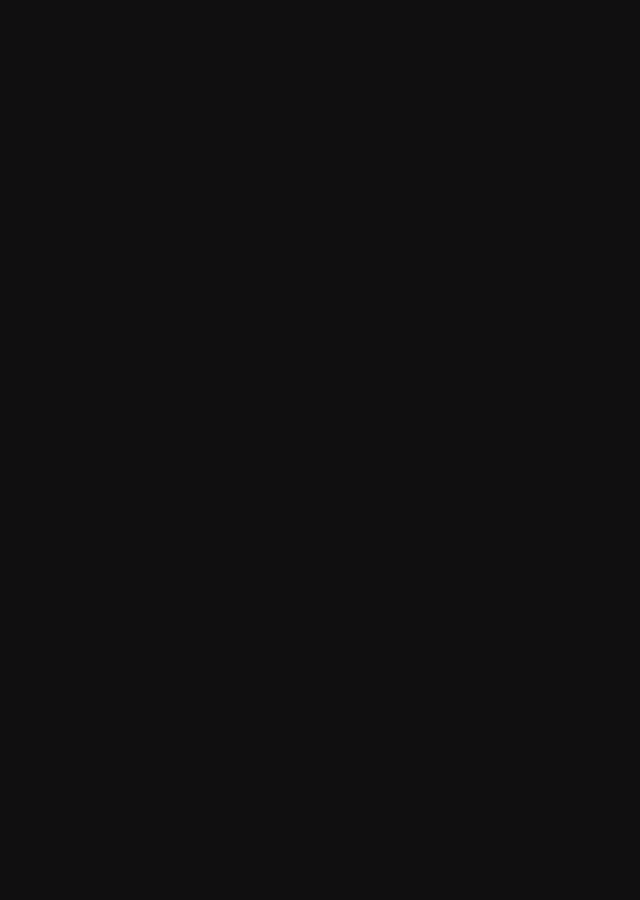
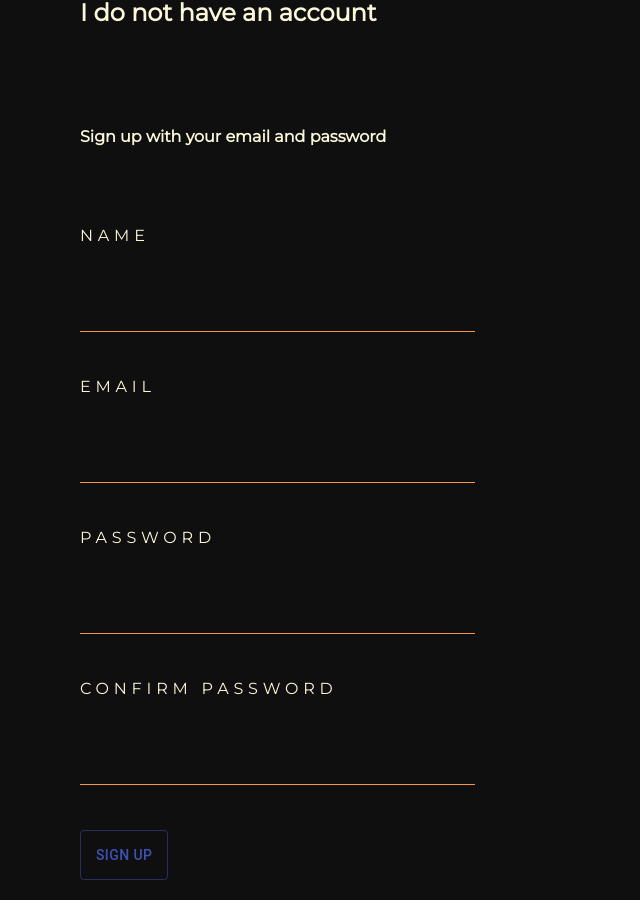
Before and after one commit to komfysach/tjl, a React (Create React App) app: page /signin in a window 1280 px wide. Shown: the part 857-1757 px from the top of the page, without its empty margins (0-640 px from the left). Before the commit the page ends 800 px from the top, so only its background shows below. Built offline with nearby package versions, Linux system fonts and the light colour scheme; no server answers.

Commit message:
added sign up form

```diff
--- a/src/App.js
+++ b/src/App.js
@@ -14,18 +14,26 @@
     this.state = {
       currentUser: null
     }
-
-
   }
 
   unsubscribeFromAuth = null
 
   componentDidMount() {
-    this.unsubscribeFromAuth = auth.onAuthStateChanged(async user => {
-      createUserProfileDocument(user);
+    this.unsubscribeFromAuth = auth.onAuthStateChanged(async userAuth => {
+      if (userAuth) {
+        const userRef = await createUserProfileDocument(userAuth);
 
-      console.log(user);
-    })
+        userRef.onSnapshot(snapShot => {
+          this.setState({
+            currentUser: {
+              id: snapShot.id,
+              ...snapShot.data()
+            }
+          });
+        });
+      }
+      this.setState({ currentUser: userAuth });
+    });
   }
 
   componentWillUnmount() {
--- a/src/components/sign-in/sign-in.styles.scss
+++ b/src/components/sign-in/sign-in.styles.scss
@@ -1,6 +1,6 @@
 .sign-in {
     justify-content: space-between;
-    width: 30vw;
+    width: 380px;
     display: flex;
     flex-direction: column;
 }
--- /dev/null
+++ b/src/components/sign-up/sign-up.component.jsx
@@ -0,0 +1,106 @@
+import React from 'react';
+
+import FormInput from '../../components/form-input/form-input.component';
+import Button from '@material-ui/core/Button';
+
+import { auth, createUserProfileDocument } from '../../firebase/firebase.utils';
+
+import './sign-up.styles.scss';
+
+class SignUp extends React.Component {
+    constructor() {
+        super();
+
+        this.state = {
+            displayName: '',
+            email: '',
+            password: '',
+            confirmPassword: ''
+        }
+    }
+
+    handleChange = async e => {
+        // e.preventDefault();
+
+        const { name, value } = e.target;
+
+        this.setState({ [name]: value });
+
+
+    }
+
+    handleSubmit = async e => {
+        e.preventDefault();
+
+        const { displayName, email, password, confirmPassword } = this.state;
+
+        if (password !== confirmPassword) {
+            alert('passwords do no match');
+            return;
+        }
+
+        try {
+
+            const { user } = await auth.createUserWithEmailAndPassword(email, password);
+
+            await createUserProfileDocument(user, { displayName });
+
+            this.setState({
+                displayName: '',
+                email: '',
+                password: '',
+                confirmPassword: ''
+            })
+
+        } catch (error) {
+            console.error(error);
+
+        }
+
+    }
+
+    render() {
+        const { displayName, email, password, confirmPassword } = this.state;
+        return (
+            <div className='sign-up'>
+                <h2 className='h2'> I do not have an account </h2>
+                <span className="span">Sign up with your email and password</span>
+                <form onSubmit={this.handleSubmit}>
+                    <label className="label">Name</label>
+                    <FormInput
+                        name='displayName'
+                        type='text'
+                        default value={displayName}
+                        handleChange={this.handleChange}
+                    />
+                    <label className="label">Email</label>
+                    <FormInput
+                        name='email'
+                        type='email'
+                        default value={email}
+                        handleChange={this.handleChange}
+                    />
+                    <label className="label">Password</label>
+                    <FormInput
+                        name='password'
+                        type='password'
+                        default value={password}
+                        handleChange={this.handleChange}
+                    />
+                    <label className="label">Confirm Password</label>
+                    <FormInput
+                        name='password'
+                        type='confirmPassword'
+                        default value={confirmPassword}
+                        handleChange={this.handleChange}
+                    />
+                    <div className="buttons">
+                        <Button className="btn" variant="outlined" color="primary" type='submit' value='Submit Form'> Sign Up </Button>
+                    </div>
+                </form>
+            </div>
+        )
+    }
+}
+
+export default SignUp;
--- /dev/null
+++ b/src/components/sign-up/sign-up.styles.scss
@@ -0,0 +1,52 @@
+    .sign-up {
+        display: flex;
+        flex-direction: column;
+        width: 380px;
+    }
+
+    .h2 {
+        color: #fcf7d9;
+        margin-top: 5rem;
+    }
+
+    .span {
+        color: #fcf7d9;
+        flex: 1;
+        margin-top: 5rem;
+        margin-bottom: 5rem;
+        font-weight: bold;
+    }
+
+    .label {
+        color: #fcf7d9;
+        padding: 10px 0px;
+        text-transform: uppercase;
+        letter-spacing: 0.3rem;
+    }
+
+    .buttons {
+        display: flex;
+        justify-content: space-between;
+    }
+
+    .btn {
+        min-width: 165px;
+        width: auto;
+        height: 50px;
+        letter-spacing: 0.5px;
+        line-height: 50px;
+        padding: 0 35px 0 35px;
+        font-size: 15px;
+        background-color: #f59548;
+        color: #100f10;
+        text-transform: uppercase;
+        font-family: 'Montserrat';
+        font-weight: bolder;
+        border: none;
+        cursor: pointer;
+        &:hover {
+            background-color: #100f10;
+            color: #fcf7d9;
+            border: 1px solid #f59548;
+        }
+    }
--- a/src/firebase/firebase.utils.js
+++ b/src/firebase/firebase.utils.js
@@ -2,6 +2,7 @@
 import 'firebase/firestore';
 import 'firebase/auth';
 
+// firebase config file
 const firebaseConfig = {
     apiKey: "AIzaSyC6x14YtH1M0M760CW2aENDxsSj5btCqHE",
     authDomain: "the-jagger-lounge.firebaseapp.com",
@@ -12,15 +13,43 @@
     measurementId: "G-YXTYSQVPKB"
 };
 
+// function to create user profile doc in firestore database
 export const createUserProfileDocument = async (userAuth, additionalData) => {
     if (!userAuth) return;
 
-    console.log(firestore.doc('users/234fasjdkfkl'));
-}
+    // if user is authenticated store user in 'users' document with user id as identifier
+    const userRef = firestore.doc(`users/${userAuth.uid}`);
 
+    // create a snapshot of the data
+    const snapShot = await userRef.get();
+
+    // if snapshot of data exists display name and email
+    if (!snapShot.exists) {
+        const { displayName, email } = userAuth;
+        const createdAt = new Date();
+
+        // try wait to user info
+        try {
+            await userRef.set({
+                displayName,
+                email,
+                createdAt,
+                ...additionalData
+            })
+            // catch error if user could not be created
+        } catch (error) {
+            console.log('error creating user', error.message);
+        }
+    }
+    // return user reference object
+    return userRef;
+};
+
+//initialise firebase using config file
 firebase.initializeApp(firebaseConfig);
 // firebase.analytics();
 
+// export firebase auth and firstore to authorise user and store credentials
 export const auth = firebase.auth();
 export const firestore = firebase.firestore();
 
--- a/src/pages/sign-in-sign-up/sign-in-sign-up.component.jsx
+++ b/src/pages/sign-in-sign-up/sign-in-sign-up.component.jsx
@@ -1,12 +1,14 @@
 import React from 'react';
 
 import SignIn from '../../components/sign-in/sign-in.component';
+import SignUp from '../../components/sign-up/sign-up.component';
 
 import './sign-in-sign-up.styles.scss';
 
 const SignInSignUp = () => (
     <div className="sign-in-sign-up">
         <SignIn />
+        <SignUp />
     </div>
 );
 
--- a/src/pages/sign-in-sign-up/sign-in-sign-up.styles.scss
+++ b/src/pages/sign-in-sign-up/sign-in-sign-up.styles.scss
@@ -0,0 +1,6 @@
+.sign-in-and-sign-up {
+    width: 850px;
+    display: flex;
+    justify-content: space-between;
+    margin: 30px auto;
+}
```
